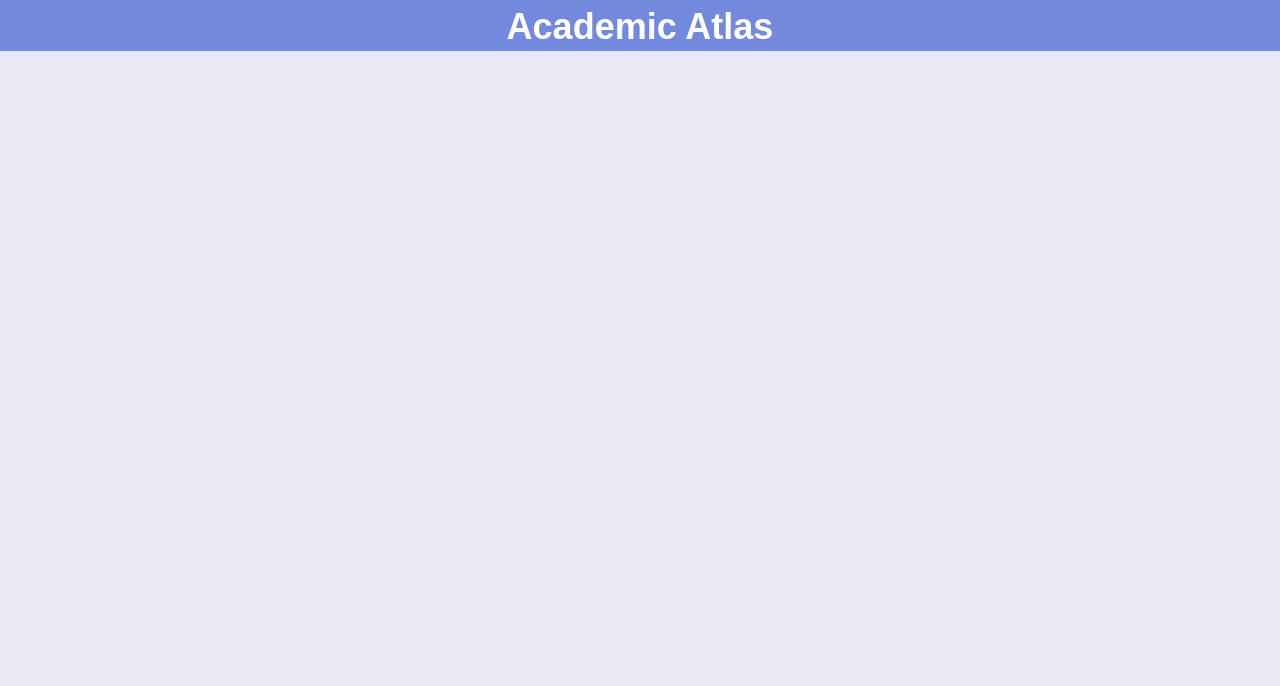
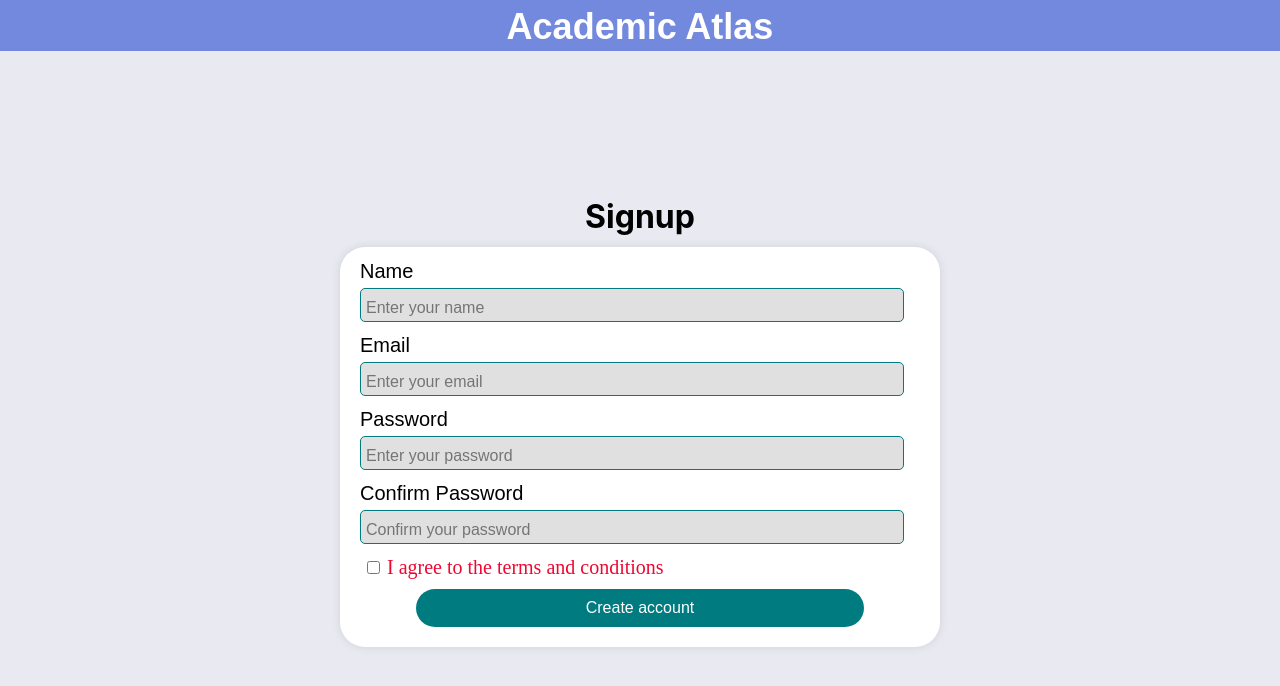
Before and after one commit to nazeer-18/Academic-Atlas, a React (Create React App) app in the folder academic-atlas/: page /signup in a window 1280 px wide. Before the commit this address had no page. Shown: the top 686 px of the page. Built offline with nearby package versions, Linux system fonts and the light colour scheme.

Commit message:
signup page component created

```diff
--- a/academic-atlas/src/App.js
+++ b/academic-atlas/src/App.js
@@ -4,6 +4,7 @@ import './App.css';
 import HomePage from './components/HomePage';
 import Navbar from './components/Navbar';
 import Login from './components/Login';
+import Signup from './components/Signup';
 
 function App() {
   return (
@@ -12,6 +13,7 @@ function App() {
       <Routes>
         <Route path="/home" element={<HomePage />} />
         <Route path="/login" element={<Login />} />
+        <Route path="/signup" element={<Signup />} />
       </Routes>
     </BrowserRouter>
   );
--- a/academic-atlas/src/components/Login.js
+++ b/academic-atlas/src/components/Login.js
@@ -11,12 +11,12 @@ export default function Login() {
             <div className="login-form">
                 <form action="">
                     <div className="login-form-component">
-                        <label htmlFor="">College Email</label> <br />
-                        <input type="email" name="email" id="email" placeholder='Enter your email' />
+                        <label className="atlas-font" htmlFor="">College Email</label> <br />
+                        <input  className="atlas-input" type="email" name="email" id="email" placeholder='Enter your email' />
                     </div>
                     <div className="login-form-component">
-                        <label htmlFor="">Password</label> <br />
-                        <input type="password" name="password" id="password" placeholder='Enter your password' />
+                        <label className="atlas-font" htmlFor="">Password</label> <br />
+                        <input className="atlas-input" type="password" name="password" id="password" placeholder='Enter your password' />
                     </div>
                     <div className="login-adds">
                         <div className="remember-me">
@@ -24,11 +24,11 @@ export default function Login() {
                             <label className="atlas-font" htmlFor="remember-me">Remember Me!</label>
                         </div>
                         <div className="forgotPwd">
-                            <Link className='text-red-merry' to="/forgot-password">Forgot Password?</Link>
+                            <Link className='text-red-merry' to="/forgotpwd">Forgot Password?</Link>
                         </div>
                     </div>
                     <div className="login-btn">
-                        <button type="submit">Login</button>
+                        <button className='atlas-btn' type="submit">Login</button>
                     </div>
                 </form>
                 <div className="noacnt-signup atlas-font">
--- /dev/null
+++ b/academic-atlas/src/components/Signup.js
@@ -0,0 +1,38 @@
+import React from "react";
+import "../styles/Signup.css";
+export default function Signup() {
+    return (
+        <div className="signup-page">
+            <div className="signup-title">
+                <h1>Signup</h1>
+            </div>
+            <div className="signup-form">
+                <form action="">
+                    <div className="signup-form-component">
+                        <label className="atlas-label" htmlFor="name">Name</label> <br />
+                        <input className="atlas-input" type="text" id="name" name="name" placeholder="Enter your name"/>
+                    </div>
+                    <div className="signup-form-component">
+                        <label className="atlas-label" htmlFor="email">Email</label> <br />
+                        <input  className="atlas-input" type="email" id="email" name="email" placeholder="Enter your email"/>
+                    </div>
+                    <div className="signup-form-component">
+                        <label className="atlas-label" htmlFor="password">Password</label> <br />
+                        <input className="atlas-input" type="password" id="password" name="password" placeholder="Enter your password"/>
+                    </div>
+                    <div className="signup-form-component">
+                        <label className="atlas-label" htmlFor="confirm-password">Confirm Password</label> <br />
+                        <input  className="atlas-input"type="password" id="confirm-password" name="confirm-password" placeholder="Confirm your password"/>
+                    </div>
+                    <div className="signup-terms text-red-merry">
+                        <input type="checkbox" id="terms" name="terms"/>
+                        <label htmlFor="terms">I agree to the terms and conditions</label>
+                    </div>
+                    <div className="signup-btn">
+                        <button className="atlas-btn" type="submit">Create account</button>
+                    </div>
+                </form>
+            </div>
+        </div>
+    );
+}
--- a/academic-atlas/src/styles/Login.css
+++ b/academic-atlas/src/styles/Login.css
@@ -38,13 +38,13 @@
     font-weight: 400;
 }
 
-.login-form-component label{
-    font-size: 16px;
+.atlas-label{
+    font-size: 20px;
     font-weight: 400;
-    font-family: 'Montserrat', sans-serif;
+    font-family: 'Merriweather', sans-serif;
 }
 
-.login-form-component input{
+.atlas-input{
     width: 95%;
     margin-top: 5px;
     padding: 10px 5px 4px;
@@ -74,7 +74,7 @@
     margin: 7px auto;
 }
 
-.login-btn button{
+.atlas-btn{
     background-color: #007B7F;
     color: white;
     width: 100%;
--- /dev/null
+++ b/academic-atlas/src/styles/Signup.css
@@ -0,0 +1,32 @@
+.signup-page{
+    height:92.8vh;
+    display: flex;
+    flex-direction: column;
+    justify-content: center;
+    align-items: center;
+}
+
+.signup-form{
+    background-color: white;
+    margin-top: 11px;
+    padding: 10px 20px;
+    padding-top: 13px;
+    border-radius: 25px;
+    box-shadow: 0 0 10px 0 rgba(0,0,0,0.1);
+    width: 60%;
+    min-width: 330px;
+    max-width: 560px;
+}
+
+.signup-form-component{
+    margin-bottom: 12px;
+}
+
+.signup-btn{
+    width: 80%;
+    margin: 10px auto;
+}
+
+.signup-terms input{
+    margin: 0px 7px;
+}
```
